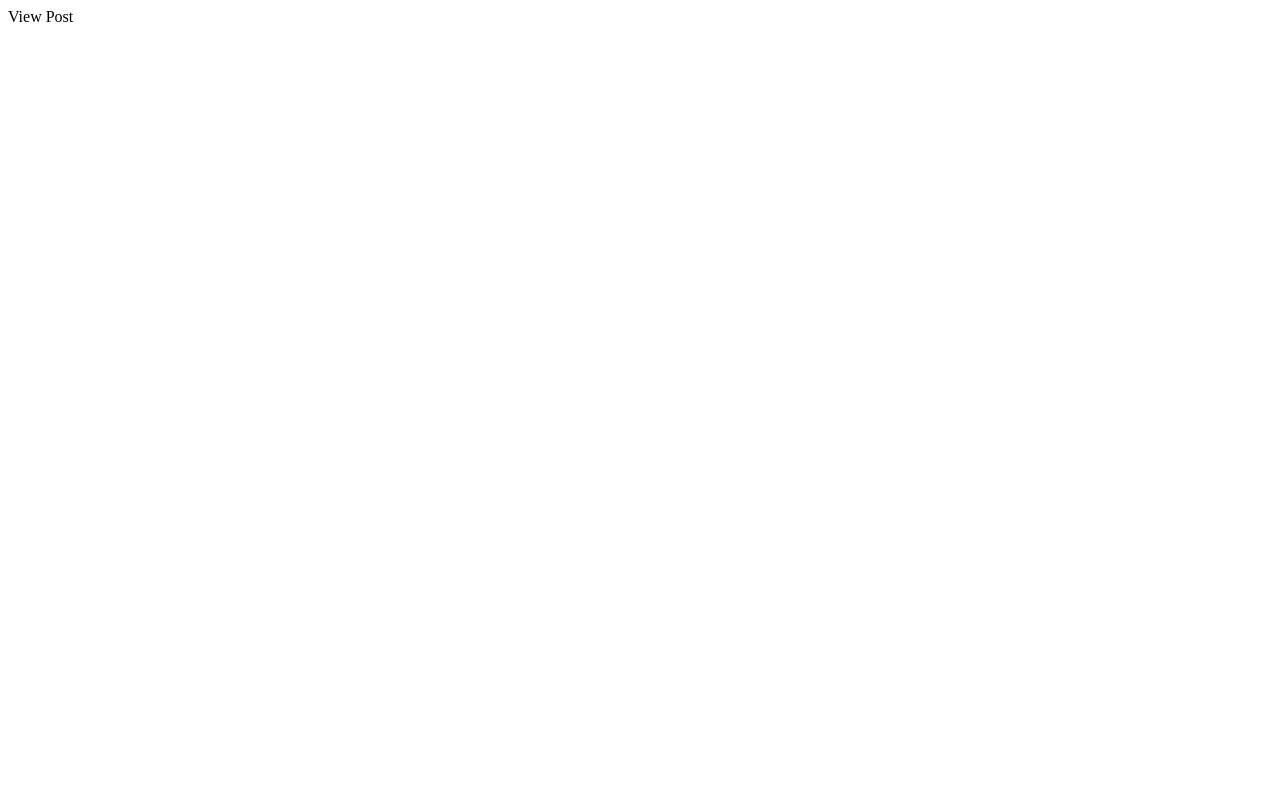
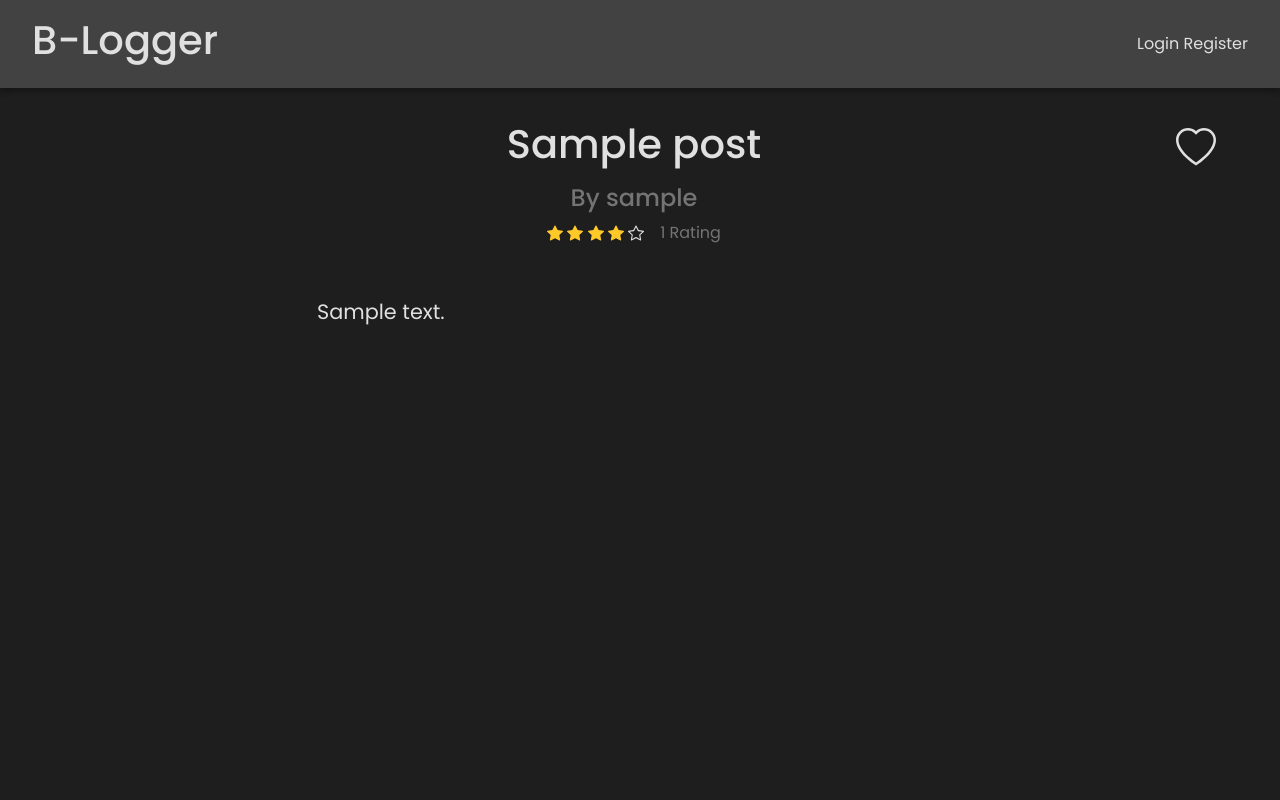
Before and after one commit to Vuinea/B-Logger, a Django app: page /posts/1/ in a window 1280 px wide. Before the commit the page is almost empty. Run offline with Django 5.2, Linux system fonts and the light colour scheme; tables that the repository leaves empty hold one stand-in row (values such as "Sample post").

Commit message:
added basic UI for view post

```diff
--- a/mysite/main/static/css/index.css
+++ b/mysite/main/static/css/index.css
@@ -5,6 +5,7 @@
     --primary-bold: #58CAF4;
     --secondary: #B3E5FC;
     --card-color: #292929;
+    --subtitle-color: #747474;
 }
 
 body {
@@ -98,6 +99,11 @@
 }
 
 
+.post-card-link {
+    text-decoration: none;
+    color: var(--main-color);
+}
+
 .card-top {
     display: flex;
     justify-content: space-between;
@@ -119,3 +125,43 @@
     color: var(--secondary);
     text-decoration: none;
 }
+
+
+
+.subtitle {
+    color: var(--subtitle-color);
+}
+
+.ratings {
+    display: flex;
+    gap: 1rem;
+}
+
+.post-content {
+    margin-top: 3rem;
+    width: 50%;
+    font-size: 1.3rem;
+    line-height: 2.4rem;
+}
+
+
+.favorite-btn {
+    background-color: inherit;
+    border: none;
+    cursor: pointer;
+    float: right;
+}
+
+.favorite-icon {
+    cursor: pointer;
+    fill: var(--main-color);
+    height: 40px;
+    width: 40px;
+    position: absolute;
+    right: 4rem;
+    top: 8rem;
+}
+
+.filled-favorite-icon {
+    fill: #FF1744;
+}
--- /dev/null
+++ b/mysite/main/templates/components/stars.html
@@ -0,0 +1,19 @@
+{% load custom_tags %}
+
+<div class="stars">
+    {% for _ in post.get_filled_in_stars|times %}
+        <svg class="star" xmlns="http://www.w3.org/2000/svg" width="16" height="16" class="bi bi-star-fill" viewBox="0 0 16 16">
+            <path d="M3.612 15.443c-.386.198-.824-.149-.746-.592l.83-4.73L.173 6.765c-.329-.314-.158-.888.283-.95l4.898-.696L7.538.792c.197-.39.73-.39.927 0l2.184 4.327 4.898.696c.441.062.612.636.282.95l-3.522 3.356.83 4.73c.078.443-.36.79-.746.592L8 13.187l-4.389 2.256z"/>
+        </svg>
+    {% endfor %}
+    {% for _ in post.get_half_stars|times %}
+        <svg class="star" xmlns="http://www.w3.org/2000/svg" width="16" height="16" class="bi bi-star-half" viewBox="0 0 16 16">
+            <path d="M5.354 5.119 7.538.792A.52.52 0 0 1 8 .5c.183 0 .366.097.465.292l2.184 4.327 4.898.696A.54.54 0 0 1 16 6.32a.55.55 0 0 1-.17.445l-3.523 3.356.83 4.73c.078.443-.36.79-.746.592L8 13.187l-4.389 2.256a.5.5 0 0 1-.146.05c-.342.06-.668-.254-.6-.642l.83-4.73L.173 6.765a.55.55 0 0 1-.172-.403.6.6 0 0 1 .085-.302.51.51 0 0 1 .37-.245zM8 12.027a.5.5 0 0 1 .232.056l3.686 1.894-.694-3.957a.56.56 0 0 1 .162-.505l2.907-2.77-4.052-.576a.53.53 0 0 1-.393-.288L8.001 2.223 8 2.226z"/>
+        </svg>
+    {% endfor %}
+    {% for _ in post.get_empty_stars|times %}
+        <svg xmlns="http://www.w3.org/2000/svg" width="16" height="16" fill="currentColor" class="bi bi-star" viewBox="0 0 16 16">
+            <path d="M2.866 14.85c-.078.444.36.791.746.593l4.39-2.256 4.389 2.256c.386.198.824-.149.746-.592l-.83-4.73 3.522-3.356c.33-.314.16-.888-.282-.95l-4.898-.696L8.465.792a.513.513 0 0 0-.927 0L5.354 5.12l-4.898.696c-.441.062-.612.636-.283.95l3.523 3.356-.83 4.73zm4.905-2.767-3.686 1.894.694-3.957a.56.56 0 0 0-.163-.505L1.71 6.745l4.052-.576a.53.53 0 0 0 .393-.288L8 2.223l1.847 3.658a.53.53 0 0 0 .393.288l4.052.575-2.906 2.77a.56.56 0 0 0-.163.506l.694 3.957-3.686-1.894a.5.5 0 0 0-.461 0z"/>
+        </svg>
+    {% endfor %}
+</div>
--- /dev/null
+++ b/mysite/main/templates/posts/view_post.html
@@ -0,0 +1,39 @@
+{% extends 'base.html' %}
+
+{% block title %}View - {{ post.title }}{% endblock %}
+
+{% block content %}
+     {# heart #}
+     <button class="favorite-btn">
+        {% if not is_favorite %}
+            <svg xmlns="http://www.w3.org/2000/svg" class="favorite-icon bi bi-heart" viewBox="0 0 16 16">
+                <path d="m8 2.748-.717-.737C5.6.281 2.514.878 1.4 3.053c-.523 1.023-.641 2.5.314 4.385.92 1.815 2.834 3.989 6.286 6.357 3.452-2.368 5.365-4.542 6.286-6.357.955-1.886.838-3.362.314-4.385C13.486.878 10.4.28 8.717 2.01zM8 15C-7.333 4.868 3.279-3.04 7.824 1.143q.09.083.176.171a3 3 0 0 1 .176-.17C12.72-3.042 23.333 4.867 8 15"/>
+            </svg>
+        {% else %}
+            <svg xmlns="http://www.w3.org/2000/svg" class="filled-favorite-icon favorite-icon bi bi-heart-fill" viewBox="0 0 16 16">
+                <path fill-rule="evenodd" d="M8 1.314C12.438-3.248 23.534 4.735 8 15-7.534 4.736 3.562-3.248 8 1.314"/>
+            </svg>
+        {% endif %}
+    </button>
+
+    <div class="center-container" id="view-post-container">
+        <h1 class="mb-3">{{ post.title }}</h1>
+        <h4 class="subtitle">By {{ post.creator }}</h4>
+
+
+
+        <div class="ratings">
+            {% include 'components/stars.html' %}
+            <span class="subtitle">
+                {% if amount_of_ratings == 1 %}
+                    {{ amount_of_ratings}} Rating
+                {% else %}
+                    {{ amount_of_ratings}} Ratings
+                {% endif %}
+            </span>
+        </div>
+        <div class="post-content">
+            <p>{{ post.content }}</p>
+        </div>
+    </div>
+{% endblock %}
--- a/mysite/main/views.py
+++ b/mysite/main/views.py
@@ -201,12 +201,20 @@
     if not post:
         return HttpResponse('Post not found')
 
+    amount_of_ratings = Rating.objects.filter(post=post).count()
+    try:
+        is_favorite = Favorite.objects.get(post=post, user=request.user) if request.user.is_authenticated else False
+    except Favorite.DoesNotExist:
+        is_favorite = False
+
     # Render the template with the post details
     context = {
         'post': post,
+        'amount_of_ratings': amount_of_ratings,
+        'is_favorite': is_favorite,
     }
 
-    return HttpResponse('View Post')
+    return render(request, 'posts/view_post.html', context)
 
 @login_required
 def rate_post(request, post_id: int):
```
Also changed, not shown: mysite/main/templates/posts/posts.html (+6 -36 lines).
